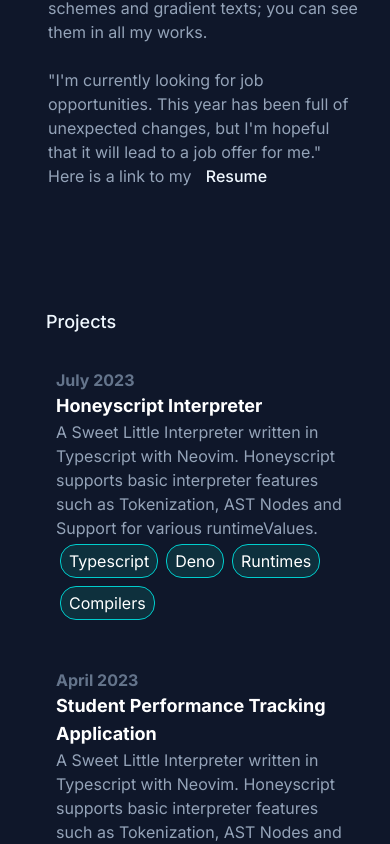
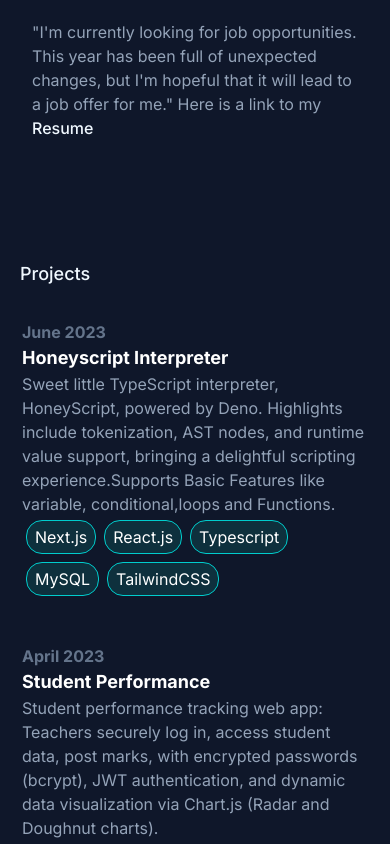
Before and after one commit to Lakshmanshankar/portfolio, a Next.js app: page / in a window 390 px wide. Shown: the part 1156-2000 px from the top of the page. Built offline with nearby package versions, Linux system fonts and the light colour scheme.

Commit message:
updated project desc and change header

```diff
--- a/app/Components/SideBar.jsx
+++ b/app/Components/SideBar.jsx
@@ -29,12 +29,14 @@ export function SideBar({ children }) {
         dom.style.backgroundImage = `none`
     }
     return (
-        <div className=' text-white min-h-screen min-w-full bg-slate-900  lg:fixed overflow-scroll  scroll-smooth selection:text-teal-800 selection:bg-teal-200 ' id='roseover' onMouseMove={throttledCallback} onMouseLeave={handleMouseLeave}>
-            <div className=" lg:w-1/2 bg-transparent  lg:fixed pointer-events-none pl-5"  >
+        <div className=' text-white min-h-screen w-full min-w-full bg-slate-900  lg:fixed overflow-scroll  scroll-smooth selection:text-teal-800 selection:bg-teal-200 ' id='roseover' onMouseMove={throttledCallback} onMouseLeave={handleMouseLeave}>
+            <div className=" lg:w-1/2 bg-transparent  lg:fixed pointer-events-none "  >
                 <div className=' pt-24 px-5 w-full lg:pt-24 lg:pl-24 pb-10'>
                     <h1 className={` pointer-events-auto text-3xl  md:my-2  md:text-5xl font-extrabold ${inter.className}`}> Lakshman shankar</h1>
                     <h2 className={` my-2 text-lg font-bold  md:my-1 lg:text-2xl text-zinc-200  ${interlight.className}`}> Software Application Develeoper </h2>
-                    <p className={`  my-2 text-md md:text-lg w-5/6 font-light  md:my-2  lg:text-md text-zinc-200 text-clip  ${interlight.className}`}>  I create Beautiful Web  Applications, Automating Things on the ServerApplications, Automating Things on the Server </p>
+                    <p className={`  my-2 text-md md:text-lg w-5/6 font-light  md:my-2  lg:text-md text-zinc-200 text-clip  ${interlight.className}`}>
+                        Passionate web app developer with expertise in Linux and cloud technologies, crafting seamless digital experiences.
+                    </p>
                 </div>
                 <div className={`hidden md:flex w-fit lg:px-24 lg:py-3 font-thin  justify-start flex-col ${interlight}`}>
                     <Link href="#about" className='  text-lg pointer-events-auto cursor-pointer '> About</Link>
@@ -61,7 +63,7 @@ export function SideBar({ children }) {
                     </ul>
                 </div>
             </div>
-            <main className=' lg:w-1/2 lg:absolute right-0 sticky lg:pt-14 pl-4 lg:pr-24' onMouseMove={throttledCallback} onMouseLeave={handleMouseLeave}>
+            <main className=' lg:w-1/2 lg:absolute right-0 sticky lg:pt-14 lg:pr-24' onMouseMove={throttledCallback} onMouseLeave={handleMouseLeave}>
                 {children}
             </main>
         </div>
--- a/app/page.jsx
+++ b/app/page.jsx
@@ -40,37 +40,39 @@ export default function HomePage() {
         </div>
       </section>
 
-      <section className="relative py-10 md:py-0 w-full px-5 p-5" id="projects">
+      <section className="relative py-10 md:py-0 w-full px-2.5 p-5" id="projects">
         <Link href="#projects" className='  text-lg pointer-events-auto cursor-pointer sticky '> Projects</Link>
 
-        <div className=" px-5  py-3 flex flex-col md:flex-row justify-between w-full hover:transition-all   hover:bg-slate-400  hover:bg-opacity-10 overable lg:p-4 lg:rounded-lg hover:text-teal-300  my-5">
-          <div className=" font-bold text-slate-500 lg:w-2/5">July 2023</div>
+
+        <div className=" px-3  py-3 flex flex-col md:flex-row justify-between w-full hover:transition-all   hover:bg-slate-400  hover:bg-opacity-10 overable lg:p-4 lg:rounded-lg hover:text-teal-300  my-5">
+          <div className=" font-bold text-slate-500 lg:w-2/5">June 2023</div>
           <div className={`flex flex-col lg:px-5 ${inter.className}`}>
             <div className=" font-bold ">
-              <h1 className=" text-lg">  Honeyscript Interpreter</h1>
+              <h1 className=" text-lg"> Honeyscript Interpreter</h1>
               {/* <h2 className=" text-lg  "> @ Avasoft</h2> */}
             </div>
-            <p className=" w-full text-slate-400 lg:py-5"> A Sweet Little Interpreter written in Typescript with Neovim. Honeyscript supports basic interpreter features such as Tokenization, AST Nodes and Support for various runtimeValues.
+            <p className=" w-full text-slate-400 lg:py-5">
+              Sweet little TypeScript interpreter, HoneyScript, powered by Deno. Highlights include tokenization, AST nodes, and runtime value support, bringing a delightful scripting experience.Supports Basic Features like variable, conditional,loops and Functions.
             </p>
             <ul className="flex list-none flex-wrap w-full">
+              <li className=" p-1 px-2 links rounded-2xl bg-opacity-20  m-1 bg-teal-600"> Next.js </li>
+              <li className=" p-1 px-2 links rounded-2xl bg-opacity-20  m-1 bg-teal-600"> React.js </li>
               <li className=" p-1 px-2 links rounded-2xl bg-opacity-20  m-1 bg-teal-600"> Typescript </li>
-              <li className=" p-1 px-2 links rounded-2xl bg-opacity-20  m-1 bg-teal-600"> Deno </li>
-              <li className=" p-1 px-2 links rounded-2xl bg-opacity-20  m-1 bg-teal-600"> Runtimes </li>
-              <li className=" p-1 px-2 links rounded-2xl bg-opacity-20  m-1 bg-teal-600"> Compilers </li>
+              <li className=" p-1 px-2 links rounded-2xl bg-opacity-20  m-1 bg-teal-600"> MySQL </li>
+              <li className=" p-1 px-2 links rounded-2xl bg-opacity-20  m-1 bg-teal-600"> TailwindCSS </li>
             </ul>
           </div>
         </div>
 
-
-
-        <div className=" px-5  py-3 flex flex-col md:flex-row justify-between w-full hover:transition-all   hover:bg-slate-400  hover:bg-opacity-10 overable lg:p-4 lg:rounded-lg hover:text-teal-300  my-5">
+        <div className=" px-3  py-3 flex flex-col md:flex-row justify-between w-full hover:transition-all   hover:bg-slate-400  hover:bg-opacity-10 overable lg:p-4 lg:rounded-lg hover:text-teal-300  my-5">
           <div className=" font-bold text-slate-500 lg:w-2/5">April 2023</div>
           <div className={`flex flex-col lg:px-5 ${inter.className}`}>
             <div className=" font-bold ">
-              <h1 className=" text-lg"> Student Performance Tracking Application</h1>
+              <h1 className=" text-lg"> Student Performance  </h1>
               {/* <h2 className=" text-lg  "> @ Avasoft</h2> */}
             </div>
-            <p className=" w-full text-slate-400 lg:py-5"> A Sweet Little Interpreter written in Typescript with Neovim. Honeyscript supports basic interpreter features such as Tokenization, AST Nodes and Support for various runtimeValues.
+            <p className=" w-full text-slate-400 lg:py-5">
+              Student performance tracking web app: Teachers securely log in, access student data, post marks, with encrypted passwords (bcrypt), JWT authentication, and dynamic data visualization via Chart.js (Radar and Doughnut charts).
             </p>
             <ul className="flex list-none flex-wrap w-full">
               <li className=" p-1 px-2 links rounded-2xl bg-opacity-20  m-1 bg-teal-600"> Next.js </li>
@@ -83,21 +85,22 @@ export default function HomePage() {
         </div>
 
 
-        <div className=" px-5  py-3 flex flex-col md:flex-row justify-between w-full hover:transition-all   hover:bg-slate-400  hover:bg-opacity-10 overable lg:p-4 lg:rounded-lg hover:text-teal-300  my-5">
+        <div className=" px-3  py-3 flex flex-col md:flex-row justify-between w-full hover:transition-all   hover:bg-slate-400  hover:bg-opacity-10 overable lg:p-4 lg:rounded-lg hover:text-teal-300  my-5">
           <div className=" font-bold text-slate-500 lg:w-2/5">April 2023</div>
           <div className={`flex flex-col lg:px-5 ${inter.className}`}>
             <div className=" font-bold ">
-              <h1 className=" text-lg">   Find Blood Donor Application</h1>
+              <h1 className=" text-lg"> Find Blood Donor Application</h1>
               {/* <h2 className=" text-lg  "> @ Avasoft</h2> */}
             </div>
             <p className=" w-full text-slate-400 lg:py-5">
-              The app features a beautiful and easy-to-use UI with Butter Flow and Vite Daisy UI frameworks, providing a seamless user experience.
+              Find Blood Donor app with a stunning UI, crafted using   Vite Appa and  Daisy UI frameworks. Seamlessly search for specific blood groups in designated locations, ensuring a user-friendly experience for quick and efficient donor connections
             </p>
             <ul className="flex list-none flex-wrap w-full">
+              <li className=" p-1 px-2 links rounded-2xl bg-opacity-20  m-1 bg-teal-600"> Next.js </li>
               <li className=" p-1 px-2 links rounded-2xl bg-opacity-20  m-1 bg-teal-600"> React.js </li>
-              <li className=" p-1 px-2 links rounded-2xl bg-opacity-20  m-1 bg-teal-600"> Nodejs </li>
               <li className=" p-1 px-2 links rounded-2xl bg-opacity-20  m-1 bg-teal-600"> Typescript </li>
               <li className=" p-1 px-2 links rounded-2xl bg-opacity-20  m-1 bg-teal-600"> MySQL </li>
+              <li className=" p-1 px-2 links rounded-2xl bg-opacity-20  m-1 bg-teal-600"> TailwindCSS </li>
             </ul>
           </div>
         </div>
@@ -108,7 +111,7 @@ export default function HomePage() {
       <section className="relative py-10 md:py-0 w-full px-5 p-5" id="experience">
         <Link href="#experience" className='  text-lg pointer-events-auto cursor-pointer sticky  lg:my-5'> Experience</Link>
 
-        <div className=" px-5  py-3 flex flex-col md:flex-row justify-between w-full hover:transition-all   hover:bg-slate-400  hover:bg-opacity-10 overable lg:p-4 lg:rounded-lg hover:text-teal-300  my-5">
+        <div className=" px-3  py-3 flex flex-col md:flex-row justify-between w-full hover:transition-all   hover:bg-slate-400  hover:bg-opacity-10 overable lg:p-4 lg:rounded-lg hover:text-teal-300  my-5">
           <div className=" font-bold text-slate-500 lg:w-2/5"> Aug - Oct-2022</div>
           <div className={`flex flex-col lg:px-5 ${inter.className}`}>
             <div className=" font-bold ">
```
